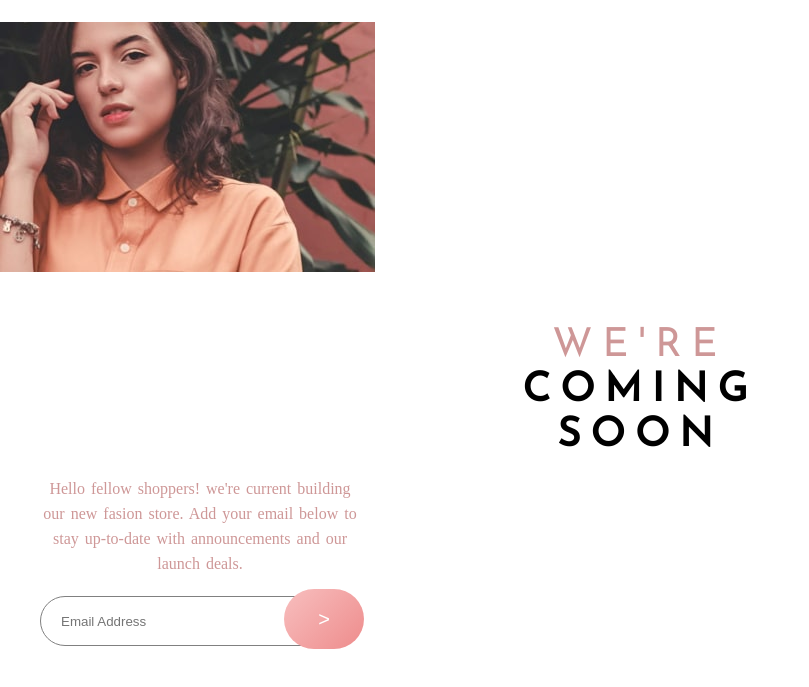
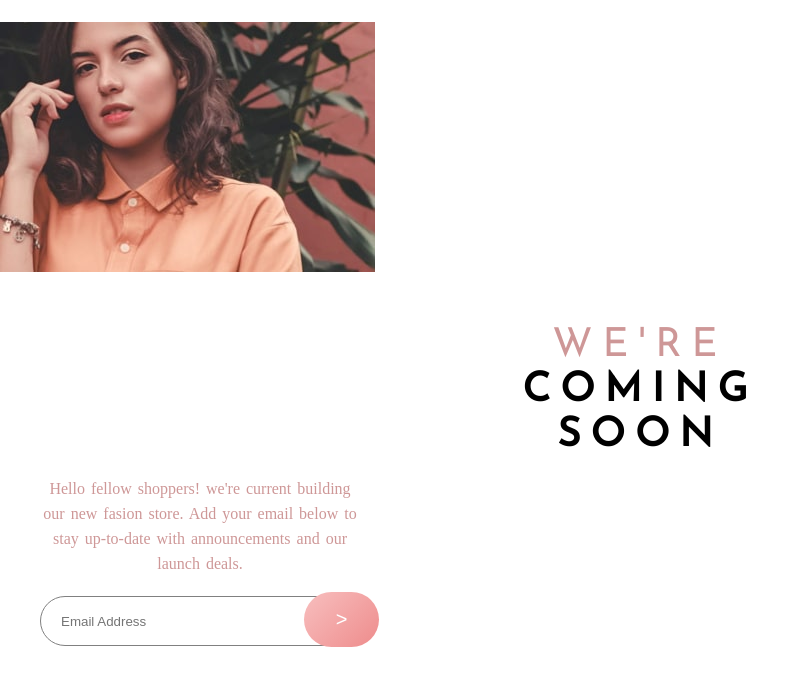
Before and after one commit to mhameen/accessA3, a plain HTML site: page index.html in a window 1280 px wide. Shown: the part 95-782 px from the top of the page, without its empty margins (0-809 px from the left). Drawn offline with Linux system fonts and the light colour scheme.

Commit message:
designed button

```diff
--- a/styles.css
+++ b/styles.css
@@ -59,11 +59,11 @@ input{
 }
 button{
     background:linear-gradient( 135deg,  hsl(0, 80%, 86%),hsl(0, 74%, 74%));
-    height: 60px;
-    width: 80px;
+    height: 55px;
+    width: 75px;
     border-radius: 30px;
     font-size: 20px;
-    margin-left: -80px;
+    margin-left: -60px;
     border: none;
     color: white;
 
```
